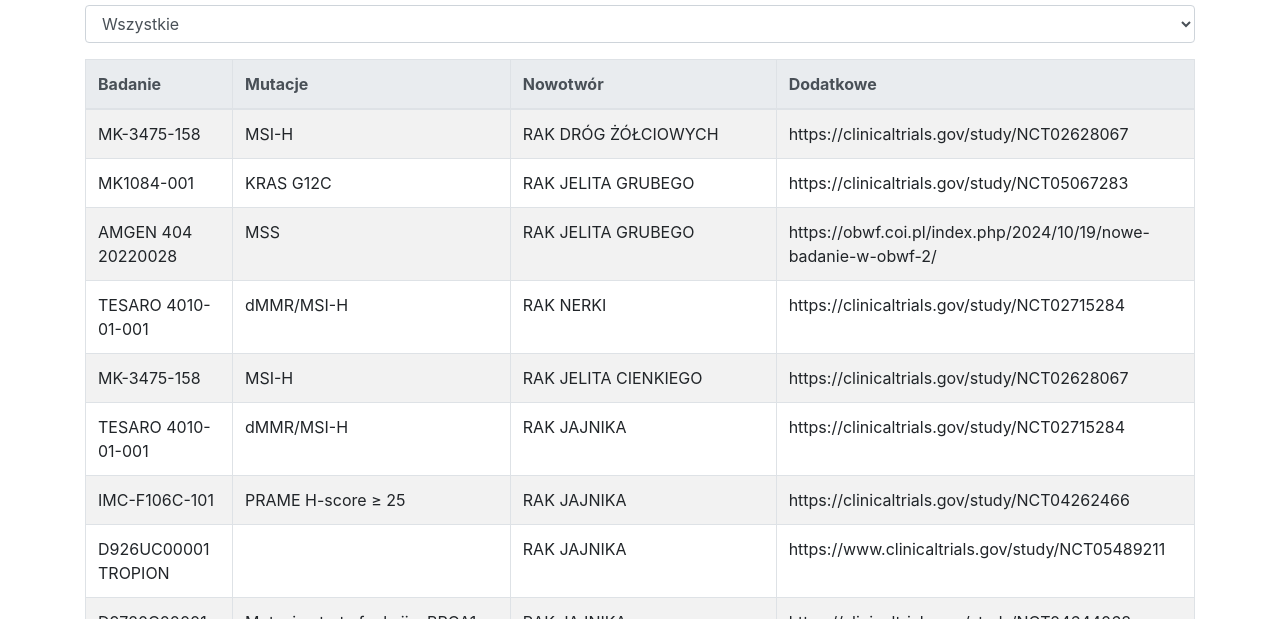
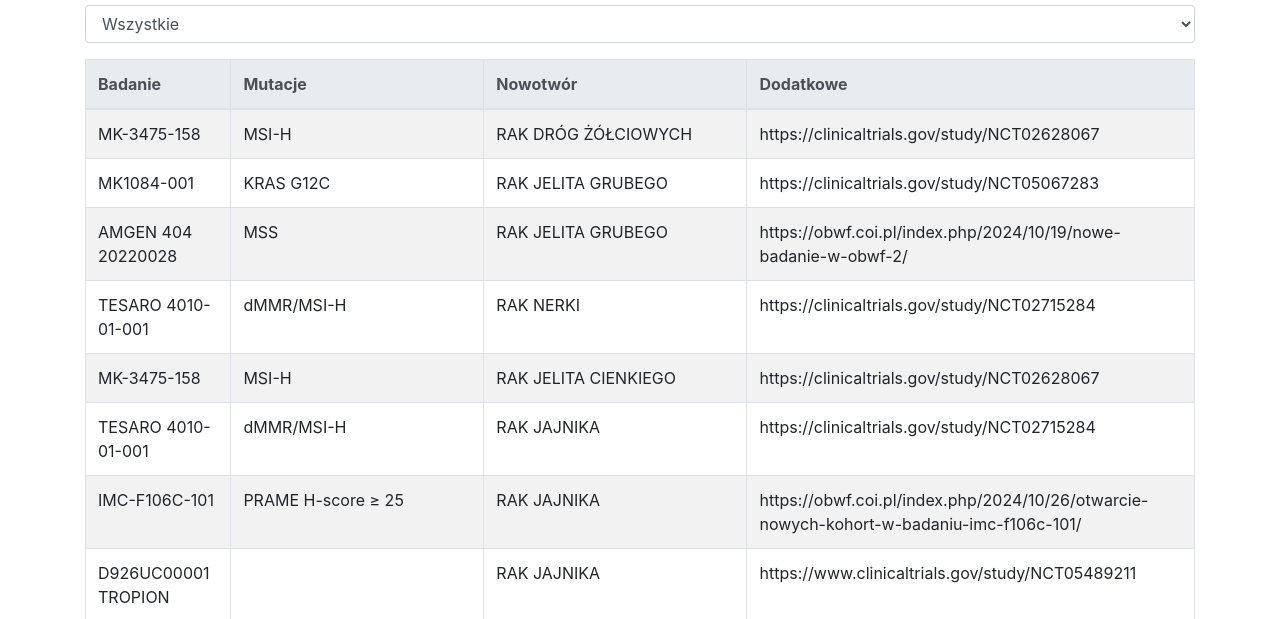
Before and after one commit to paw3llo/FilterableTable, a plain HTML site: page filterTable.html in a window 1280 px wide. Shown: the part 119-738 px from the top of the page. Drawn offline with nearby package versions, Linux system fonts and the light colour scheme.

Commit message:
update link

```diff
--- a/dataSet.js
+++ b/dataSet.js
@@ -10,7 +10,7 @@ var dataSet = [
     ['MK-3475-158','MSI-H','RAK JELITA CIENKIEGO','https://clinicaltrials.gov/study/NCT02628067'],
     //RAK JAJNIKA
     ['TESARO 4010-01-001','dMMR/MSI-H','RAK JAJNIKA','https://clinicaltrials.gov/study/NCT02715284'],
-    ['IMC-F106C-101','PRAME H-score ≥ 25','RAK JAJNIKA','https://clinicaltrials.gov/study/NCT04262466'],
+    ['IMC-F106C-101','PRAME H-score ≥ 25','RAK JAJNIKA','https://obwf.coi.pl/index.php/2024/10/26/otwarcie-nowych-kohort-w-badaniu-imc-f106c-101/'],
     ['D926UC00001 TROPION','','RAK JAJNIKA','https://www.clinicaltrials.gov/study/NCT05489211'],
     ['D9720C00001 Petra','Mutacja utraty funkcji u BRCA1, BRCA2, PALB2, RAD51C lub RAD51D lub wysoki poziom niestabilności genomowej (bez mutacji utraty funkcji u BRCA1, BRCA2','RAK JAJNIKA','https://clinicaltrials.gov/study/NCT04644068'],
     //RAK PĘCHERZA MOCZOWEGO/UROTELIALNY
@@ -23,7 +23,7 @@ var dataSet = [
     ['MK-1084-001','KRAS G12C','RAK PŁUCA','https://clinicaltrials.gov/study/NCT05067283?id=NCT05067283'],
     ['TESARO 4010-01-001','dMMR/MSI-H','RAK PŁUCA','https://clinicaltrials.gov/study/NCT02715284'],
     ['CLN-619-001/MICA','Mutacja EGFR, rearanżacja ALK','RAK PŁUCA','https://clinicaltrials.gov/study/NCT05117476'],
-    ['IMC-F106C-101','Mutacja EGFR albo rearanżacja ALK lub RET albo fuzja NTRK, PRAME H-Score 100-199 lub PRAME H-Score ≥ 200, status mutacji EGFR, rearanżacji ALK i RET, fuzji NTRK','RAK PŁUCA','https://clinicaltrials.gov/study/NCT04262466'],
+    ['IMC-F106C-101','Mutacja EGFR albo rearanżacja ALK lub RET albo fuzja NTRK, PRAME H-Score 100-199 lub PRAME H-Score ≥ 200, status mutacji EGFR, rearanżacji ALK i RET, fuzji NTRK','RAK PŁUCA','https://obwf.coi.pl/index.php/2024/10/26/otwarcie-nowych-kohort-w-badaniu-imc-f106c-101/'],
     ['AMGEN 404 20220028','','RAK PŁUCA','https://obwf.coi.pl/index.php/2024/10/19/nowe-badanie-w-obwf-2/'],
     ['BNT116-01','','RAK PŁUCA','https://www.clinicaltrials.gov/study/NCT05142189'],
     //RAK PROSTATY
@@ -40,7 +40,7 @@ var dataSet = [
     //RAK TRZONU MACICY
     ['D6900C00001 BlueStar','dodatnia ekspresja B7-H4','RAK TRZONU MACICY','https://clinicaltrials.gov/study/NCT05123482'],
     ['MICA CLN-619-001','','RAK TRZONU MACICY','https://clinicaltrials.gov/study/NCT05117476'],
-    ['IMC-F106C-101','Zaraportować mutację p53, POLE lub MSI/dMMR','RAK TRZONU MACICY','https://clinicaltrials.gov/study/NCT04262466'],
+    ['IMC-F106C-101','Zaraportować mutację p53, POLE lub MSI/dMMR','RAK TRZONU MACICY','https://obwf.coi.pl/index.php/2024/10/26/otwarcie-nowych-kohort-w-badaniu-imc-f106c-101/'],
     //RAK TRZUSTKI
     //RAK ŻOŁĄDKA
     ['MK-3475-158','MSI-H','RAK ŻOŁĄDKA','https://clinicaltrials.gov/study/NCT02628067'],
```
Also changed, not shown: filterTableColsHiddenStyled.html (+3 -3 lines).
